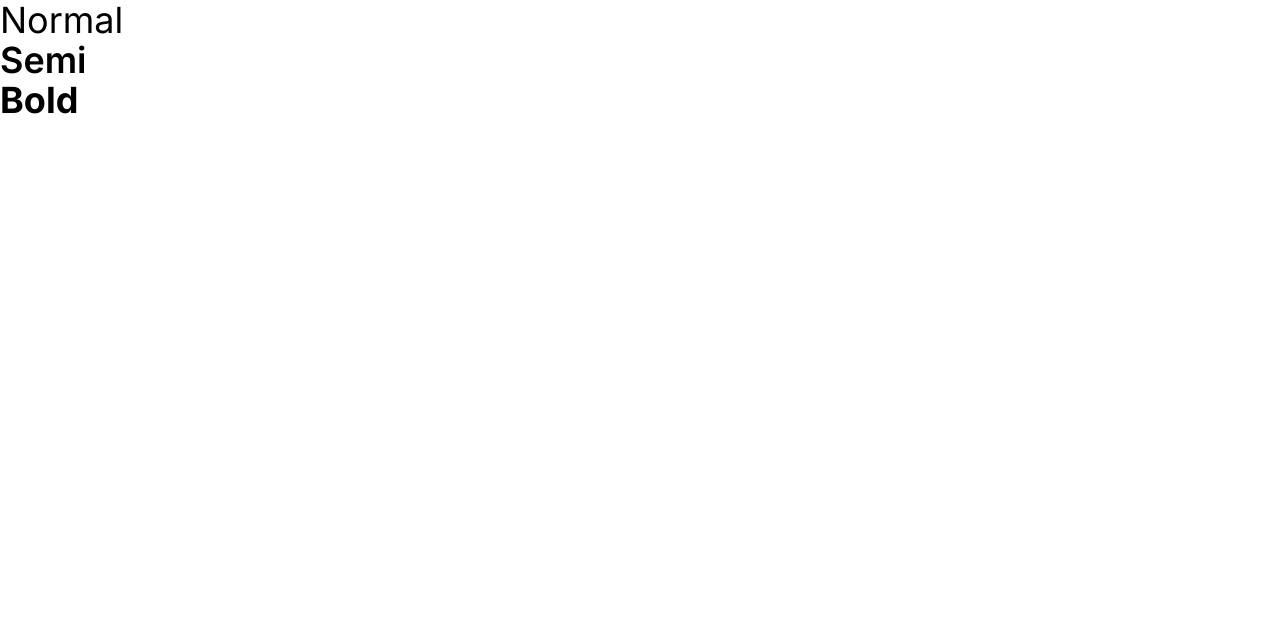
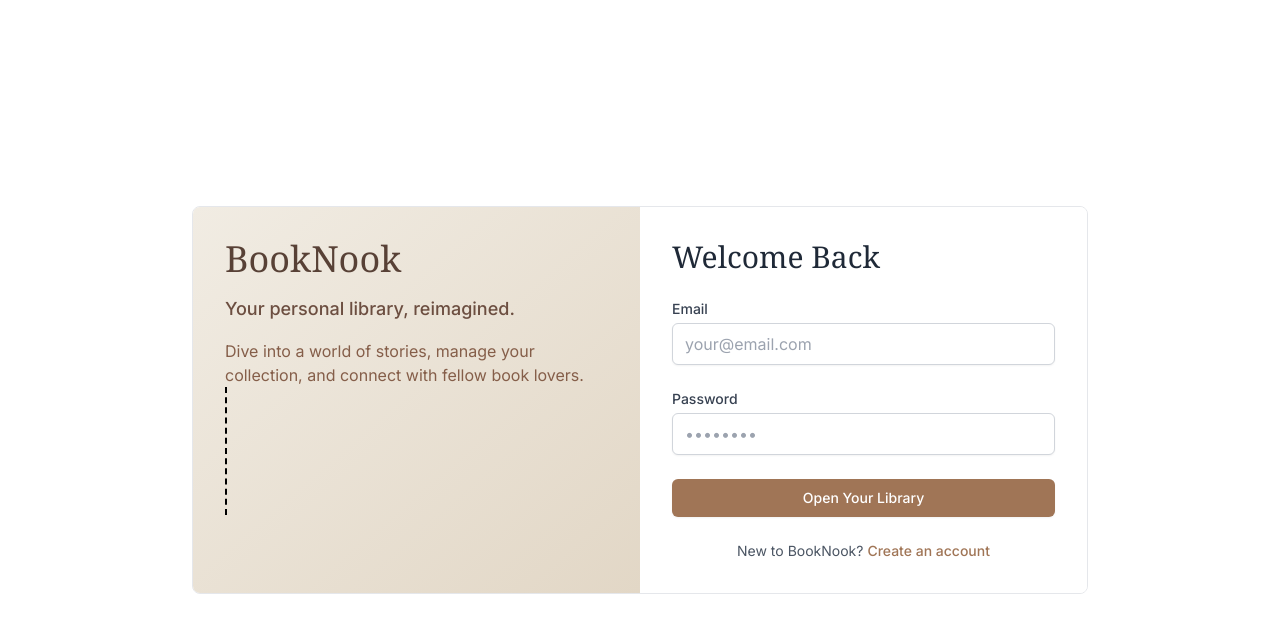
Before and after one commit to haardikshrestha/readingtracker-bookclub, a React (Vite) app in the folder client/: page / in a window 1280 px wide. Shown: the top 632 px of the page. Built offline with nearby package versions, Linux system fonts and the light colour scheme.

Commit message:
feat: initial login design

```diff
--- a/client/src/Pages/Login/Login.jsx
+++ b/client/src/Pages/Login/Login.jsx
@@ -1,11 +1,40 @@
+import React from 'react';
+
 const Login = () => {
-    return(
-        <div>
-            <p className="text-4xl">Normal</p>
-            <p className=" font-semibold text-4xl">Semi</p>
-            <p className=" font-bold text-4xl">Bold</p>
+    return (
+        <div className="min-h-screen flex items-center justify-center bg-cover bg-center">
+            <div className="flex w-full max-w-4xl bg-white bg-opacity-95 border rounded-lg overflow-hidden">
+                <div className="w-1/2 p-8 bg-gradient-to-br from-mongoose-100 to-mongoose-200">
+                    <h1 className="text-4xl font-serif text-mongoose-900 mb-4">BookNook</h1>
+                    <p className="text-lg text-mongoose-800 font-medium">Your personal library, reimagined.</p>
+                    <p className="mt-4 text-mongoose-700">Dive into a world of stories, manage your collection, and connect with fellow book lovers.</p>
+                    <div class="h-32 border-l-2 border-dashed border-black"></div>
+                </div>
+
+                <div className="w-1/2 p-8 bg-white">
+                    <h2 className="text-3xl font-serif text-gray-800 mb-6">Welcome Back</h2>
+                    <form className="space-y-6">
+                        <div>
+                            <label htmlFor="email" className="block text-sm font-medium text-gray-700">Email</label>
+                            <input type="email" id="email" className="mt-1 block w-full px-3 py-2 border border-gray-300 rounded-md shadow-sm focus:outline-none focus:ring-mongoose-500 focus:border-mongoose-500" placeholder="your@email.com" />
+                        </div>
+                        <div>
+                            <label htmlFor="password" className="block text-sm font-medium text-gray-700">Password</label>
+                            <input type="password" id="password" className="mt-1 block w-full px-3 py-2 border border-gray-300 rounded-md shadow-sm focus:outline-none focus:ring-mongoose-500 focus:border-mongoose-500" placeholder="••••••••" />
+                        </div>
+                        <div>
+                            <button type="submit" className="w-full flex justify-center py-2 px-4 border border-transparent rounded-md shadow-sm text-sm font-medium text-white bg-mongoose-600 hover:bg-mongoose-700 focus:outline-none focus:ring-2 focus:ring-offset-2 focus:ring-mongoose-500">
+                                Open Your Library
+                            </button>
+                        </div>
+                    </form>
+                    <p className="mt-6 text-center text-sm text-gray-600">
+                        New to BookNook? <a href="#" className="font-medium text-mongoose-600 hover:text-mongoose-500">Create an account</a>
+                    </p>
+                </div>
+            </div>
         </div>
-    )
-}
+    );
+};
 
 export default Login;
```
